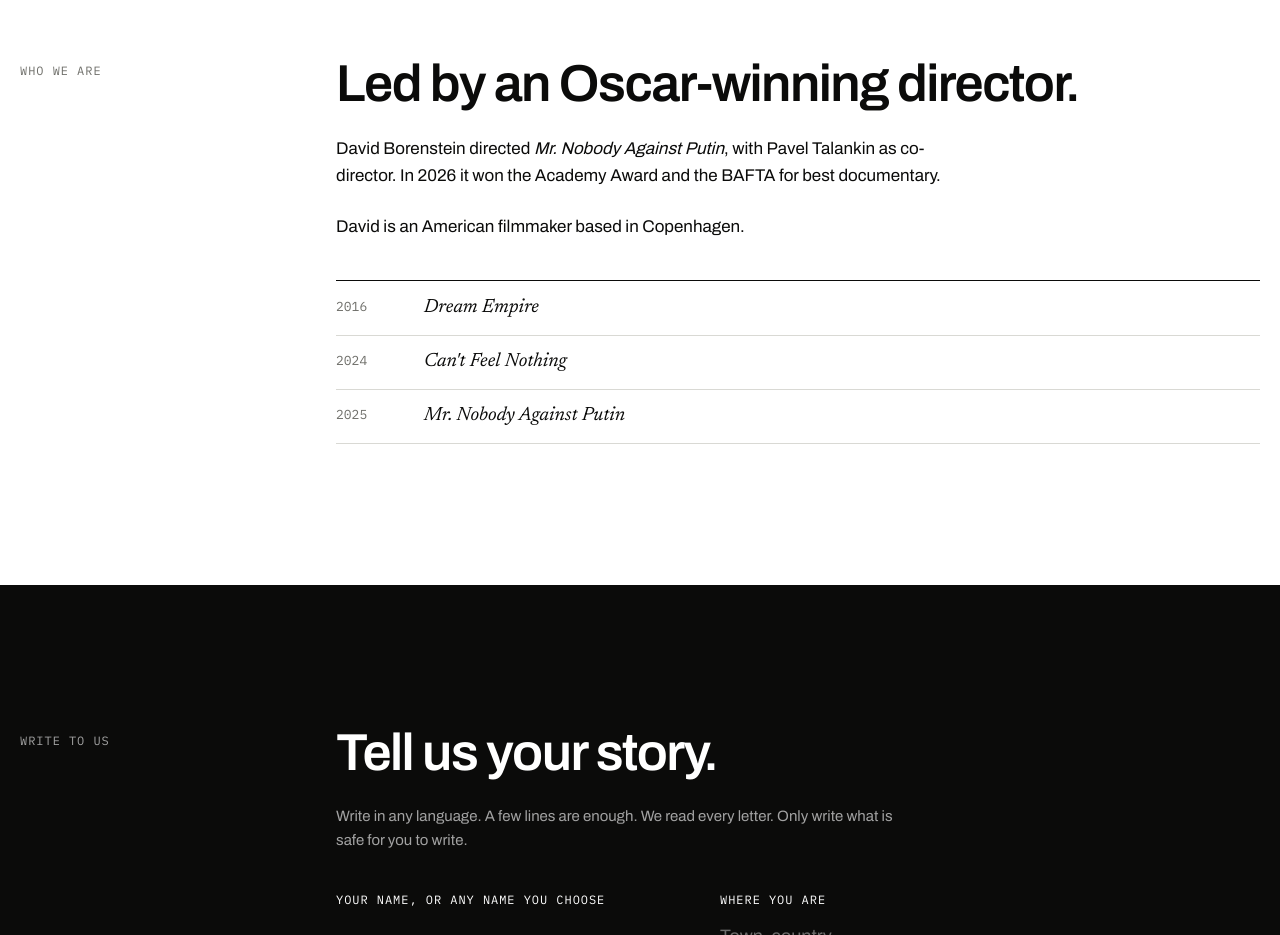
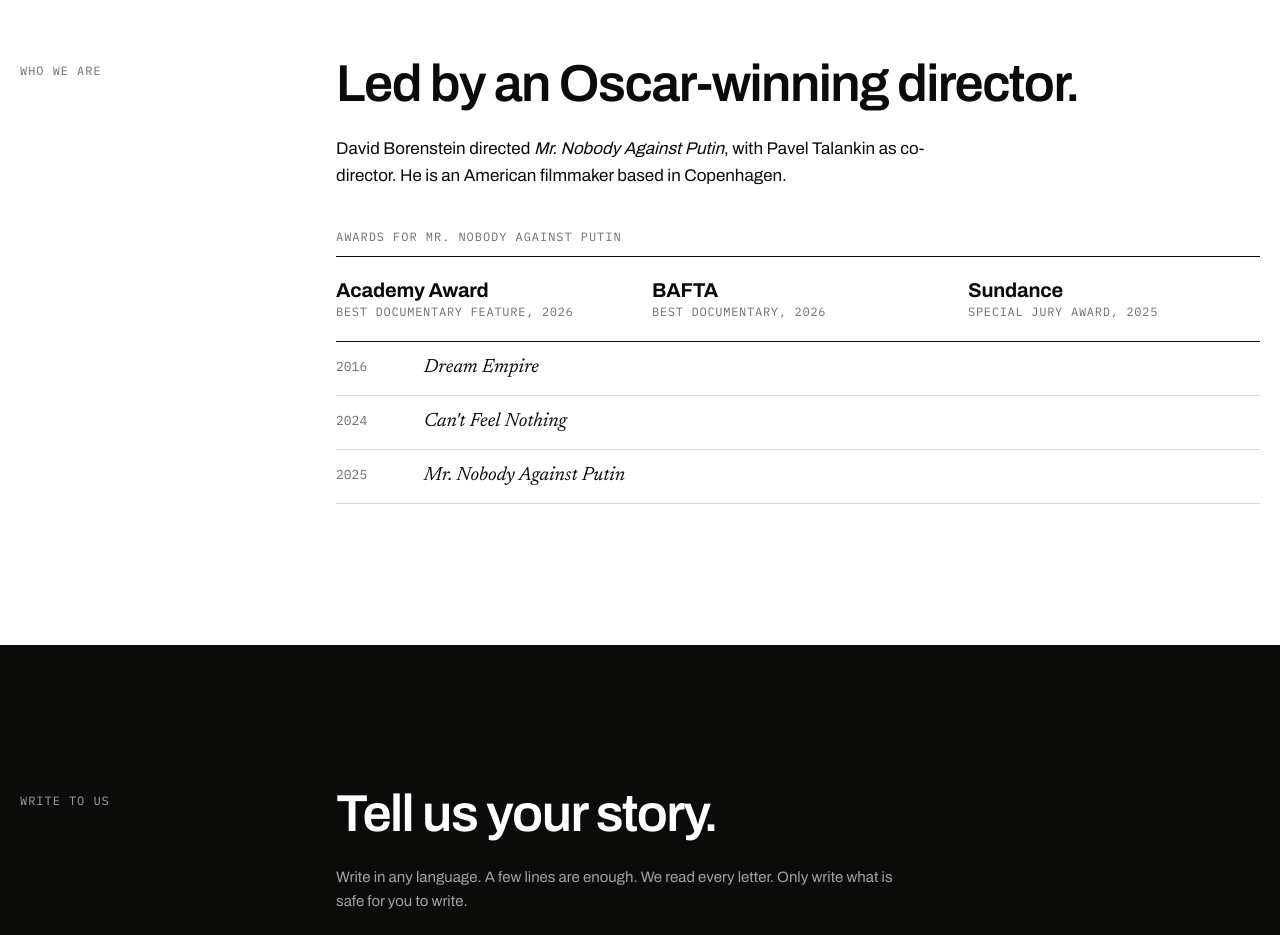
Before and after one commit to apsychas/nobody-international, a website: page site/index.html in a window 1280 px wide. Shown: the part 4400-5335 px from the top of the page. Drawn offline with Linux system fonts and the light colour scheme.

Commit message:
Show the film's awards in the Who we are section
Co-Authored-By: Claude Fable 5.2 <noreply@anthropic.com>
Claude-Session: https://claude.ai/code/session_01GjxvwTSFBVtoKR1ExEKtTs

```diff
--- a/site/index.html
+++ b/site/index.html
@@ -80,8 +80,13 @@ h2 { font: 600 clamp(1.75rem, 4.2vw, 3.25rem)/1.06 var(--display); letter-spacin
 .signs li { font: 500 clamp(1.2rem, 2.3vw, 1.65rem)/1.25 var(--display); letter-spacing: -.02em; padding-block: 1.1rem; border-bottom: 1px solid var(--rule); max-width: none }
 .signs li small { display: block; font: 400 1rem/1.5 var(--display); letter-spacing: 0; color: var(--mute); margin-top: .3rem }
 
+/* awards */
+.creds { display: grid; grid-template-columns: repeat(3, 1fr); gap: 1rem 1.5rem; margin-top: .6rem !important; padding-block: 1.25rem; border-top: 1px solid var(--ink); border-bottom: 1px solid var(--ink) }
+.creds li { font: 400 .75rem/1.5 var(--code); letter-spacing: .06em; text-transform: uppercase; color: var(--mute) }
+.creds b { display: block; font: 700 1.25rem/1.3 var(--display); letter-spacing: -.01em; text-transform: none; color: var(--ink) }
+
 /* films */
-.films { margin-top: 2.5rem !important; border-top: 1px solid var(--ink) }
+.films { margin-top: 0 !important }
 .films li { display: grid; grid-template-columns: 4.5rem 1fr; gap: 1rem; padding-block: .85rem; border-bottom: 1px solid var(--rule) }
 .films span { font: 400 .8125rem/1.9 var(--code); color: var(--mute) }
 .films em { font: italic 400 1.2rem/1.35 var(--voice) }
@@ -110,7 +115,7 @@ footer { padding-block: 2rem 3rem; display: flex; flex-wrap: wrap; justify-conte
 
 @media (max-width: 760px) {
   .lede p, .lede .go, .row > .label, .row > .body { grid-column: 1 / -1 }
-  .gives, form { grid-template-columns: 1fr }
+  .gives, form, .creds { grid-template-columns: 1fr }
   .dates li { grid-template-columns: 1fr; gap: 0 }
 }
 @media (prefers-reduced-motion: no-preference) {
@@ -209,8 +214,13 @@ footer { padding-block: 2rem 3rem; display: flex; flex-wrap: wrap; justify-conte
     <p class="label">Who we are</p>
     <div class="body">
       <h2>Led by an Oscar-winning director.</h2>
-      <p>David Borenstein directed <i>Mr. Nobody Against Putin</i>, with Pavel Talankin as co-director. In 2026 it won the Academy Award and the BAFTA for best documentary.</p>
-      <p>David is an American filmmaker based in Copenhagen.</p>
+      <p>David Borenstein directed <i>Mr. Nobody Against Putin</i>, with Pavel Talankin as co-director. He is an American filmmaker based in Copenhagen.</p>
+      <p class="label" style="margin-top:2.5rem">Awards for Mr. Nobody Against Putin</p>
+      <ul class="creds">
+        <li><b>Academy Award</b>Best Documentary Feature, 2026</li>
+        <li><b>BAFTA</b>Best Documentary, 2026</li>
+        <li><b>Sundance</b>Special Jury Award, 2025</li>
+      </ul>
       <ul class="films">
         <li><span>2016</span><em>Dream Empire</em></li>
         <li><span>2024</span><em>Can't Feel Nothing</em></li>
```
Also changed, not shown: site/nobody-international.html (+14 -4 lines).
